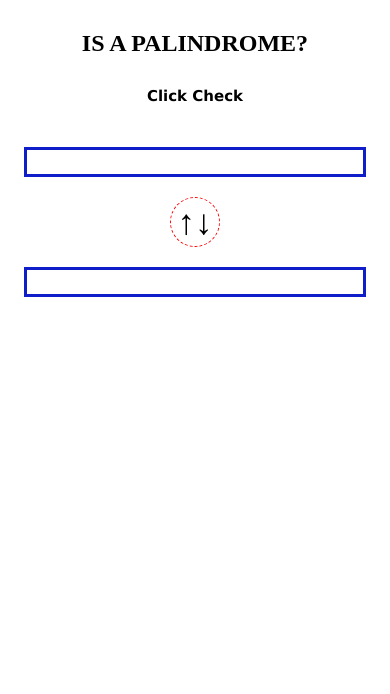
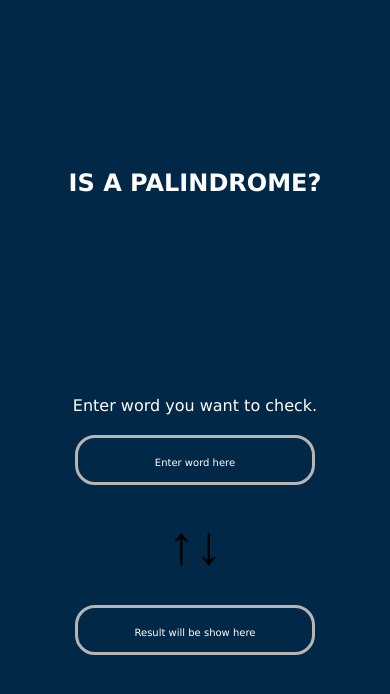
Before and after one commit to abmercy035/Palindrome-word-checker, a plain HTML site: page index.html in a window 390 px wide. Drawn offline with Linux system fonts and the light colour scheme.

Commit message:
Feat/Style
Adjust app design and layout, optimize function

```diff
--- a/index.html
+++ b/index.html
@@ -9,54 +9,59 @@
 </head>
 
 <body>
-
-
+  <header>
     <h2>IS A PALINDROME?</h2>
+  </header>
   <div id="cont">
     <div id="checked">
-     Click Check
+      Enter word you want to check.
     </div>
     <div id="inputBox">
-      <input type="text" size="30" id="inp"> <br>
-      <button onclick="check()">↑↓</button>
-      <br> <input type="text" size="30" id="outp">
+      <input type="text" size="30" id="inp" placeholder="Enter word here"> <br>
+      <button onclick="isPelindrome()">↑↓</button>
+      <br> <input type="text" size="30" id="outp" placeholder="Result will be show here">
     </div>
   </div>
-
 
   <script type="text/javascript" charset="utf-8">
 
 
-    const inp = document.querySelector('#inp');
-    const outp = document.querySelector('#outp');
-    const btn = document.querySelector('button');
-    const body = document.querySelector('body');
-    const cont = document.querySelector('cont');
-    inp.addEventListener('input', (e) => {
-      inp.value = e.target.value.toUpperCase();
-    })
-    var check = () => {
-      let wBox = [], word = inp.value, res = '';
-      if (word.length < 2) return;
-      else {
-        for (var i = 0; i < word.length; ++i) {
-          wBox.push(word[i])
-        }
-      }
-      outp.value = '';
-      for (var i = 0; i < word.length; ++i) {
-        res += wBox.pop();
-        outp.value = res.toUpperCase()
-      }
-      if (inp.value === outp.value) {
-  checked.textContent = word + ' is Palindrome';
-      } else {
-  checked.textContent = word + ' is not Palindrome';
-      }
+    const inp = document.getElementById( 'inp' );
+    const checked = document.querySelector( '#checked' );
+    const outp = document.querySelector( '#outp' );
+    const btn = document.querySelector( 'button' );
+    const body = document.querySelector( 'body' );
+    const cont = document.querySelector( 'cont' );
+    // on input convert input value to uppercase;
+    inp.addEventListener( 'input', ( e ) => inp.value = e.target.value.toUpperCase() )
+    // adds the annimation class to the checked element and change text to is not pelindrome
+    const notPelendrome = ( word ) =>
+    {
+      checked.textContent = word + ' is not Palindrome';
+      checked.style.color = "red";
+      checked.classList.add( "run" )
+      setTimeout( () => checked.classList.remove( "run" ), 100 )
     }
 
+    // function for Pelindrome checking
+    var isPelindrome = () =>
+    {
+      let wBox = [], word = inp.value, res = '';
+      // converting input word To Array
+      for ( var i = 0; i < word.length; ++i )
+        wBox.push( word[ i ] )
+      if ( word.length < 2 ) return;
+      else
+        // reverse word inputed and compare with the initial word
+        for ( var i = 0; i < word.length; ++i )
+          res += wBox.pop();
+      outp.value = res
 
-
+      if ( inp.value === outp.value )
+        checked.textContent = word + ' is Palindrome';
+      else
+        notPelendrome( word )
+    }
   </script>
 </body>
 
--- a/style.css
+++ b/style.css
@@ -1,83 +1,91 @@
 * {
   padding: 0;
   margin: 0;
-  outline:none;
+  outline: none;
   box-sizing: border-box;
 }
 
-header {
-  text-align: center;
+body {
+  background-color: rgb(2, 40, 71);
+  display: flex;
+  min-height: 100vh;
+  justify-content: space-evenly;
+  align-items: center;
 }
 
-header img {
-  margin-top: 20px;
-  border-radius: 140px;
+@media screen and (max-width : 600px) {
+  body {
+    background-color: rgb(2, 40, 71);
+    display: flex;
+    min-height: 100vh;
+    flex-direction: column;
+    justify-content: space-evenly;
+    align-items: center;
+  }
 }
 
-h2, #cont{
-  margin:  30px 0 ;
+h2,
+#cont {
+  margin: 30px 0;
   text-align: center;
+  color: white;
+  font-family: Verdana, Geneva, Tahoma, sans-serif;
 }
 
 #inp,
 #outp {
-  height: 30px;
+  height: 50px;
+  width: 70%;
+  max-width: 400px;
   margin: 20px 0;
-  border: solid 3px #0F1EC8;
+  border: solid 3px #b5b5b5;
+  border-radius: 20px;
   font-size: 18px;
   text-align: center;
+  color: white;
+  background-color: rgb(2, 40, 71);
+}
+
+:is(input)::placeholder {
+  font-family: Verdana, Geneva, Tahoma, sans-serif;
+  font-size: 10px;
+  font-weight: 500;
+  color: white;
 }
 
 button {
-  height: 50px;
-  width: 50px;
+  height: 80px;
   background-color: inherit;
-  font-size: 35px;
-  font-weight: 700;
-  border-radius: 60px;
-  border:1px red dashed;
+  font-size: 55px;
+  font-weight: 900;
+  border: 0;
 }
-button:hover{
-    background-color: red;
-    border:1px #000 dashed;
-}
-#checked {
-  height: 40px;
-  width: 100%;
-  font-family: Verdana, Geneva, Tahoma, sans-serif;
-  font-size: 15px;
-  font-weight: 800;
+
+button:hover {
+  color: red;
 }
 
 .run {
   color: #fff;
-  animation: run 50ms infinite;
+  animation: run 300ms alternate-reverse;
 }
 
 @keyframes run {
 
   100%,
   0% {
-    margin-left: 20px;
-    margin-right: -20px;
+    transform: translateX(2%);
   }
 
   25% {
-    margin-right: -10px;
-    margin-left: 10px;
+    transform: translateX(-2%);
   }
 
   50% {
-    margin-right: 0px;
-    margin-left: 0px;
+    transform: translateX(-4%);
   }
 
   75% {
-    margin-right: 10px;
-    margin-left: -10px;
+    transform: translateX(4%);
   }
 }
-
-#words {
-  margin: auto 78px;
-}
```
